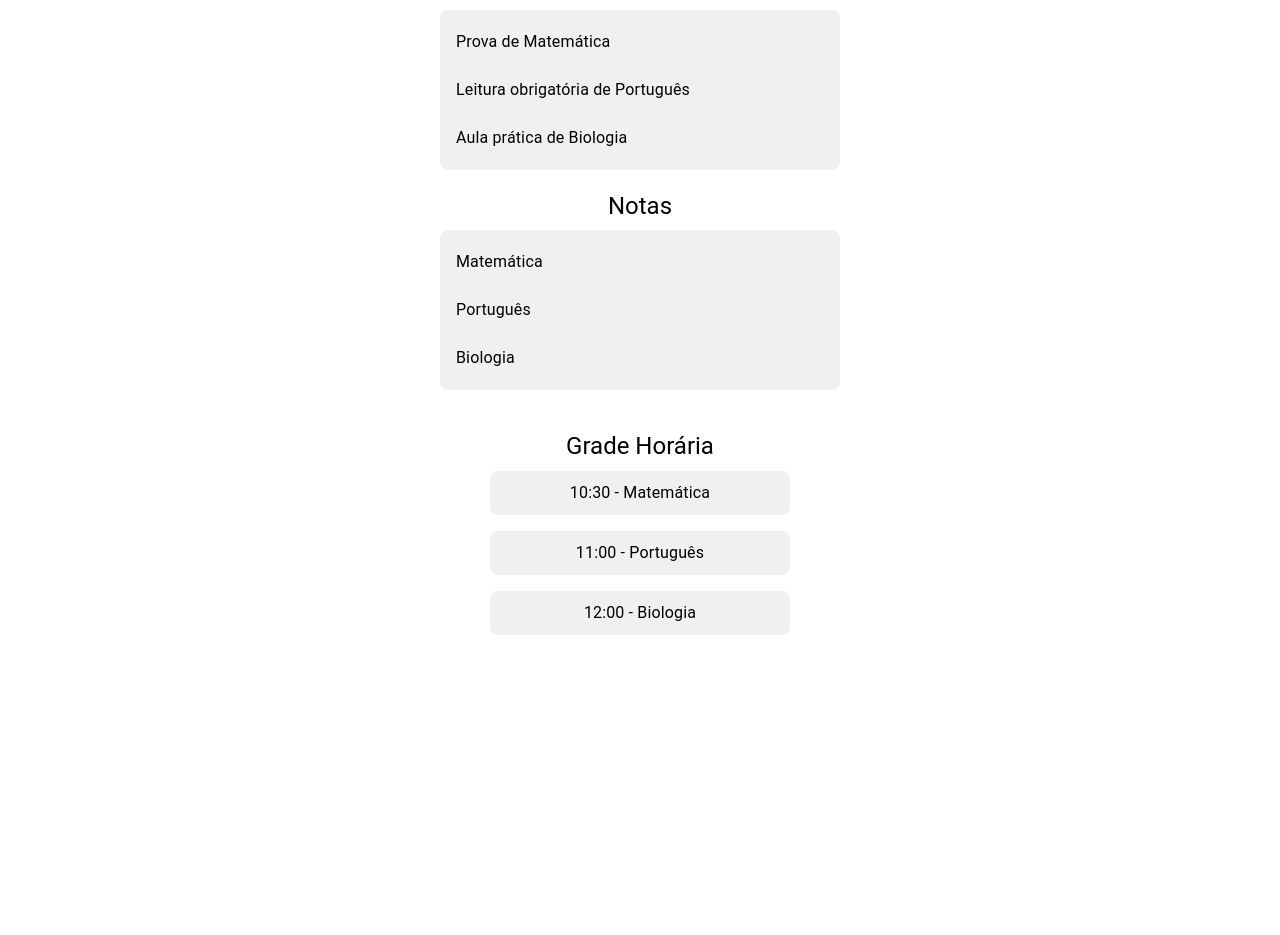
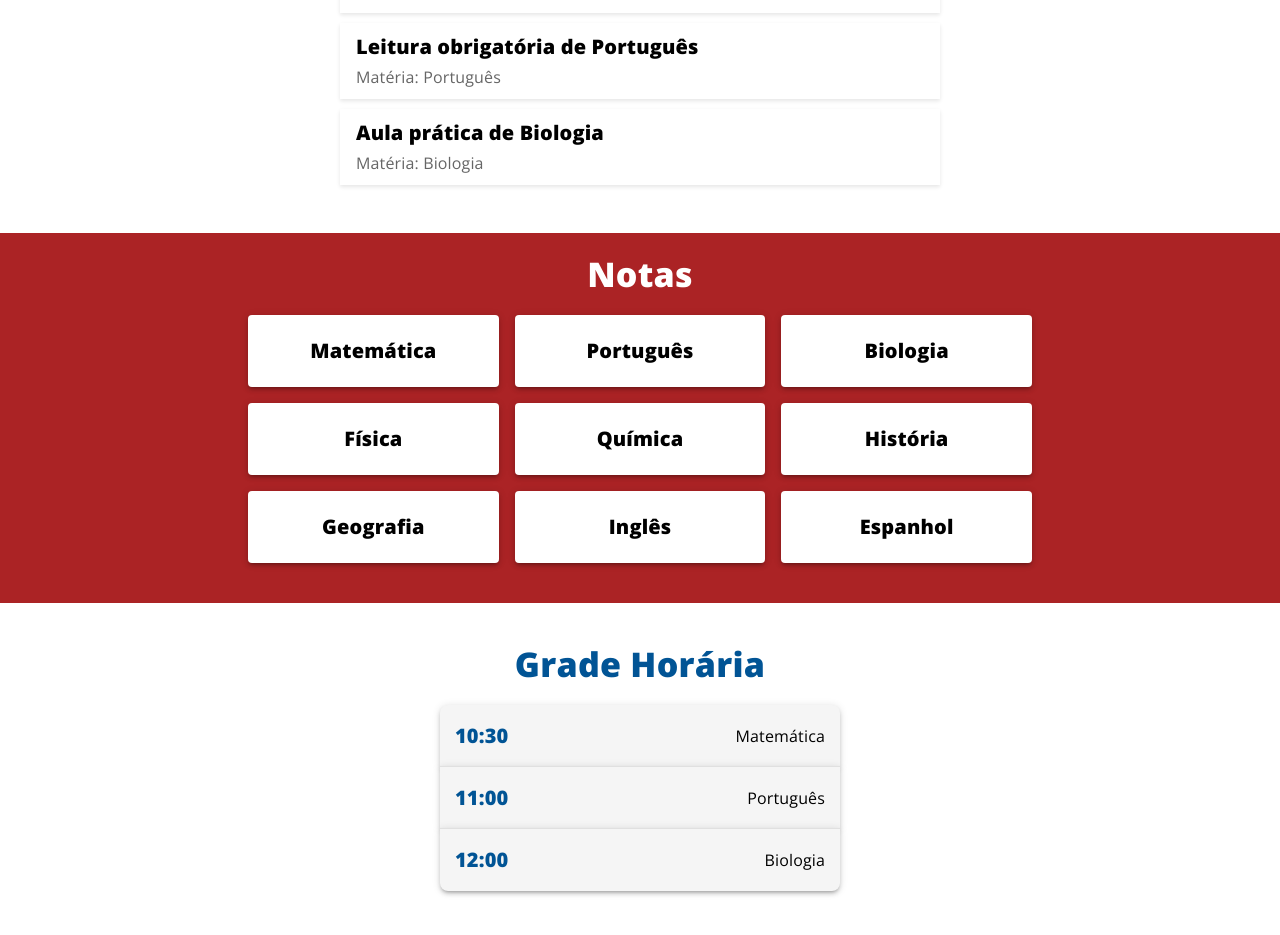
Before and after one commit to guikaidei/front-jr, a React (Vite) app: page /home-aluno in a window 1280 px wide. Shown: the part 225-1160 px from the top of the page. Before the commit the page ends 880 px from the top, so only its background shows below. Built offline with nearby package versions, Linux system fonts and the light colour scheme.

Commit message:
home aluno agora bonita

```diff
--- a/src/aluno/HomeAluno.jsx
+++ b/src/aluno/HomeAluno.jsx
@@ -1,17 +1,23 @@
 import React, { useState } from 'react';
-import { List, ListItem, ListItemText, Typography, Box, Grid, Modal, Button } from '@mui/material';
+import { List, ListItem, ListItemText, Typography, Box, Grid, Modal, Button, Paper } from '@mui/material';
 import { useNavigate } from 'react-router-dom';
 import { NavBar } from '../common/navbar';
 
 export function HomeAluno() {
-    // Hook de navegação para redirecionar
     const navigate = useNavigate();
 
     // Lista de matérias com rotas associadas
     const materias = [
         { nome: 'Matemática', rota: '/materias/matematica' },
         { nome: 'Português', rota: '/materias/portugues' },
-        { nome: 'Biologia', rota: '/materias/biologia' }
+        { nome: 'Biologia', rota: '/materias/biologia' },
+        { nome: 'Física', rota: '/materias/fisica' },
+        { nome: 'Química', rota: '/materias/quimica' },
+        { nome: 'História', rota: '/materias/historia' },
+        { nome: 'Geografia', rota: '/materias/geografia' },
+        { nome: 'Inglês', rota: '/materias/ingles' },
+        { nome: 'Espanhol', rota: '/materias/espanhol' },
+
     ];
 
     // Lista de horários das matérias
@@ -43,104 +49,159 @@ export function HomeAluno() {
         }
     ];
 
-    // Estado para controlar a exibição do modal
+    const [nomeAluno, setNomeAluno] = useState('Joao');
     const [open, setOpen] = useState(false);
     const [avisoSelecionado, setAvisoSelecionado] = useState(null);
 
-    // Função para abrir o modal com o aviso selecionado
     const handleOpenModal = (aviso) => {
         setAvisoSelecionado(aviso);
         setOpen(true);
     };
 
-    // Função para fechar o modal
     const handleCloseModal = () => {
         setOpen(false);
         setAvisoSelecionado(null);
     };
 
-    // Função para lidar com o clique nas matérias
     const handleMateriaClick = (rota) => {
-        navigate(rota); // Redireciona para a rota da matéria
+        navigate(rota);
     };
 
     return (
-        <Box sx={{paddingTop: '80px'}}>
+        <Box sx={{paddingTop: '80px', fontFamily: 'Open Sans'}}>
             <NavBar/>
+
+            {/* Seção de Avisos */}
             <Box
                 sx={{
                     backgroundColor: 'white',
-                    minHeight: '100vh',
+                    width: '100%',
                     padding: '20px',
                     display: 'flex',
                     flexDirection: 'column',
                     alignItems: 'center',
-                    justifyContent: 'center'
+                    marginBottom: '20px',
                 }}
             >
-                {/* Título da página */}
-                <Typography variant="h4" gutterBottom sx={{ color: 'black' }}>
-                    Home Aluno
-                </Typography>
-
-                {/* Lista de Avisos */}
-                <Typography variant="h5" gutterBottom sx={{ color: 'black', marginTop: '40px' }}>
+                <Typography variant="h4" gutterBottom sx={{ color: '#015495', fontWeight: 'bold', fontFamily: 'Open Sans' }}>
                     Avisos
                 </Typography>
-                <List sx={{ backgroundColor: '#f0f0f0', borderRadius: '8px', width: '100%', maxWidth: '400px' }}>
+                <List sx={{ backgroundColor: '#ffffff', borderRadius: '0px', width: '100%', maxWidth: '600px' }}>
                     {avisos.map((aviso, index) => (
                         <ListItem
                             key={index}
                             button
-                            onClick={() => handleOpenModal(aviso)} // Abre o modal com o conteúdo do aviso
+                            onClick={() => handleOpenModal(aviso)}
+                            sx={{
+                                marginBottom: '10px',
+                                backgroundColor: 'white',
+                                boxShadow: '0px 2px 4px rgba(0,0,0,0.1)',
+                                '&:last-child': { marginBottom: 0 },
+                            }}
                         >
-                            <ListItemText primary={aviso.titulo} sx={{ color: 'black' }} />
+                            <Box sx={{ width: '100%' }}>
+                                <Typography variant="h6" sx={{ color: 'black', fontWeight: 'bold', fontFamily: 'Open Sans' }}>
+                                    {aviso.titulo}
+                                </Typography>
+                                <Typography variant="subtitle1" sx={{ color: '#666', fontWeight: 300, fontFamily: 'Open Sans' }}>
+                                    Matéria: {aviso.materia}
+                                </Typography>
+                            </Box>
                         </ListItem>
                     ))}
                 </List>
+            </Box>
 
-                {/* Lista de matérias */}
-                <Typography variant="h5" gutterBottom sx={{ color: 'black', marginTop: '20px' }}>
+            {/* Seção de Notas */}
+            <Box
+                sx={{
+                    backgroundColor: '#ab2325',
+                    width: '100%',
+                    padding: '20px',
+                    display: 'flex',
+                    flexDirection: 'column',
+                    alignItems: 'center',
+                    marginBottom: '20px',
+                    paddingBottom: '40px',
+                }}
+            >
+                <Typography variant="h4" gutterBottom sx={{ color: 'white', fontWeight: 'bold', marginBottom: '20px', fontFamily: 'Open Sans' }}>
                     Notas
                 </Typography>
-                <List sx={{ backgroundColor: '#f0f0f0', borderRadius: '8px', width: '100%', maxWidth: '400px' }}>
+                <Grid container spacing={2} justifyContent="center" sx={{ maxWidth: '800px' }}>
                     {materias.map((materia, index) => (
-                        <ListItem
-                            key={index}
-                            button
-                            onClick={() => handleMateriaClick(materia.rota)} // Redireciona ao clicar
+                        <Grid item xs={12} sm={6} md={4} key={index}>
+                            <Paper
+                                elevation={3}
+                                sx={{
+                                    padding: '20px',
+                                    textAlign: 'center',
+                                    cursor: 'pointer',
+                                    transition: 'all 0.3s',
+                                    '&:hover': {
+                                        transform: 'scale(1.05)',
+                                        backgroundColor: '#f5f5f5'
+                                    }
+                                }}
+                                onClick={() => handleMateriaClick(materia.rota)}
                             >
-                            <ListItemText primary={materia.nome} sx={{ color: 'black' }} />
-                        </ListItem>
-                    ))}
-                </List>
-
-                {/* Grade Horária */}
-                <Typography variant="h5" gutterBottom sx={{ color: 'black', marginTop: '40px' }}>
-                    Grade Horária
+                                <Typography variant="h6" sx={{ color: 'black', fontWeight: 'bold',  fontFamily: 'Open Sans' }}>
+                                    {materia.nome}
                                 </Typography>
-                <Grid container spacing={2} direction="column" alignItems="center">
-                    {horariosMaterias.map((item, index) => (
-                        <Grid item key={index} xs={12}>
-                            <Box
-                                sx={{
-                                    backgroundColor: '#f0f0f0',
-                                    borderRadius: '8px',
-                                    padding: '10px',
-                                    textAlign: 'center',
-                                    width: '300px'
-                                }}
-                            >
-                                <Typography variant="body1" sx={{ color: 'black' }}>
-                                    {item.horario} - {item.materia}
-                                </Typography>
-                            </Box>
+                            </Paper>
                         </Grid>
                     ))}
                 </Grid>
+            </Box>
 
-
-
+            {/* Seção de Grade Horária */}
+            <Box
+                sx={{
+                    backgroundColor: 'white',
+                    width: '100%',
+                    padding: '20px',
+                    display: 'flex',
+                    flexDirection: 'column',
+                    alignItems: 'center',
+                    marginBottom: '20px',
+                    paddingBottom: '40px',
+                }}
+            >
+                <Typography variant="h4" gutterBottom sx={{ color: '#015495', fontWeight: 'bold', marginBottom: '20px',  fontFamily: 'Open Sans' }}>
+                    Grade Horária
+                </Typography>
+                <Box sx={{ width: '100%', maxWidth: '400px' }}>
+                    {horariosMaterias.map((item, index) => (
+                        <Paper
+                            key={index}
+                            elevation={3}
+                            sx={{
+                                padding: '15px',
+                                marginBottom: index === horariosMaterias.length - 1 ? 0 : '-1px', // Remove margin from last item
+                                borderRadius: index === 0 ? '8px 8px 0 0' : index === horariosMaterias.length - 1 ? '0 0 8px 8px' : 0,
+                                borderTop: index === 0 ? 'none' : '1px solid #e0e0e0',
+                                display: 'flex',
+                                justifyContent: 'space-between',
+                                alignItems: 'center',
+                                backgroundColor: '#f5f5f5',
+                                transition: 'all 0.3s',
+                                '&:hover': {
+                                    backgroundColor: '#e0e0e0',
+                                    transform: 'scale(1.02)',
+                                    zIndex: 1,
+                                }
+                            }}
+                        >
+                            <Typography variant="h6" sx={{ color: '#015495', fontWeight: 'bold',  fontFamily: 'Open Sans' }}>
+                                {item.horario}
+                            </Typography>
+                            <Typography variant="body1" sx={{ color: 'black',  fontFamily: 'Open Sans' }}>
+                                {item.materia}
+                            </Typography>
+                        </Paper>
+                    ))}
+                </Box>
+            </Box>
 
             {/* Modal para exibir o conteúdo do aviso */}
             <Modal
@@ -164,24 +225,22 @@ export function HomeAluno() {
                 >
                     {avisoSelecionado && (
                         <div>
-                                <Typography id="modal-aviso-titulo" variant="h6" component="h2" sx={{ color: 'black' }}>
+                            <Typography id="modal-aviso-titulo" variant="h6" component="h2" sx={{ color: 'black',  fontFamily: 'Open Sans' }}>
                                 {avisoSelecionado.titulo}
                             </Typography>
-                                <Typography id="modal-aviso-conteudo" sx={{ mt: 2, color: 'black' }}>
+                            <Typography id="modal-aviso-conteudo" sx={{ mt: 2, color: 'black',  fontFamily: 'Open Sans' }}>
                                 {avisoSelecionado.conteudo}
                             </Typography>
-                                <Typography sx={{ mt: 2, color: 'black' }}>
+                            <Typography sx={{ mt: 2, color: 'black',  fontFamily: 'Open Sans' }}>
                                 <strong>Matéria:</strong> {avisoSelecionado.materia}
                             </Typography>
-                                <Typography sx={{ mt: 2, color: 'black' }}>
+                            <Typography sx={{ mt: 2, color: 'black',  fontFamily: 'Open Sans' }}>
                                 <strong>Autor:</strong> {avisoSelecionado.autor}
                             </Typography>
-
-                                {/* Botão para fechar o modal */}
                             <Button
                                 onClick={handleCloseModal}
                                 variant="contained"
-                                    sx={{ mt: 3, backgroundColor: 'black', color: 'white' }}
+                                sx={{ mt: 3, backgroundColor: 'black', color: 'white',  fontFamily: 'Open Sans' }}
                             >
                                 Fechar
                             </Button>
@@ -190,6 +249,5 @@ export function HomeAluno() {
                 </Box>
             </Modal>
         </Box>
-        </Box>
     );
 }
--- a/src/common/Navbar.jsx
+++ b/src/common/Navbar.jsx
@@ -7,7 +7,6 @@ import { styled } from '@mui/material/styles';
 
 const StyledAppBar = styled(AppBar)({
     background: '#ab2325', // Cor de fundo
-    boxShadow: '0px 4px 6px rgba(0, 0, 0, 0.1)', // Pequena sombra
     position: 'fixed', // Mantém a barra no topo da tela
     zIndex: 1100, // Garante que a AppBar fique acima de outros elementos
 });
```
Lines whose indentation alone changed are shown as unchanged.
